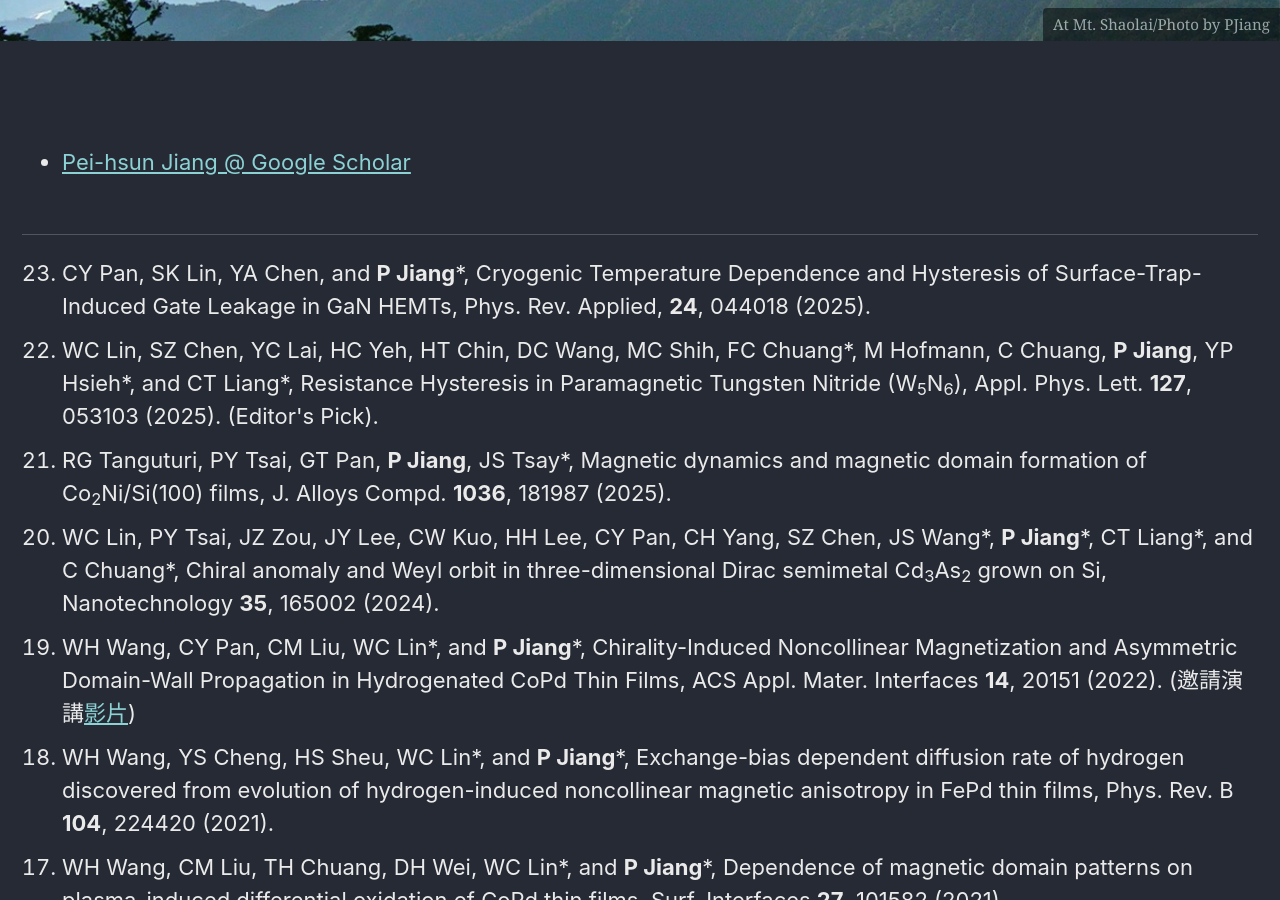
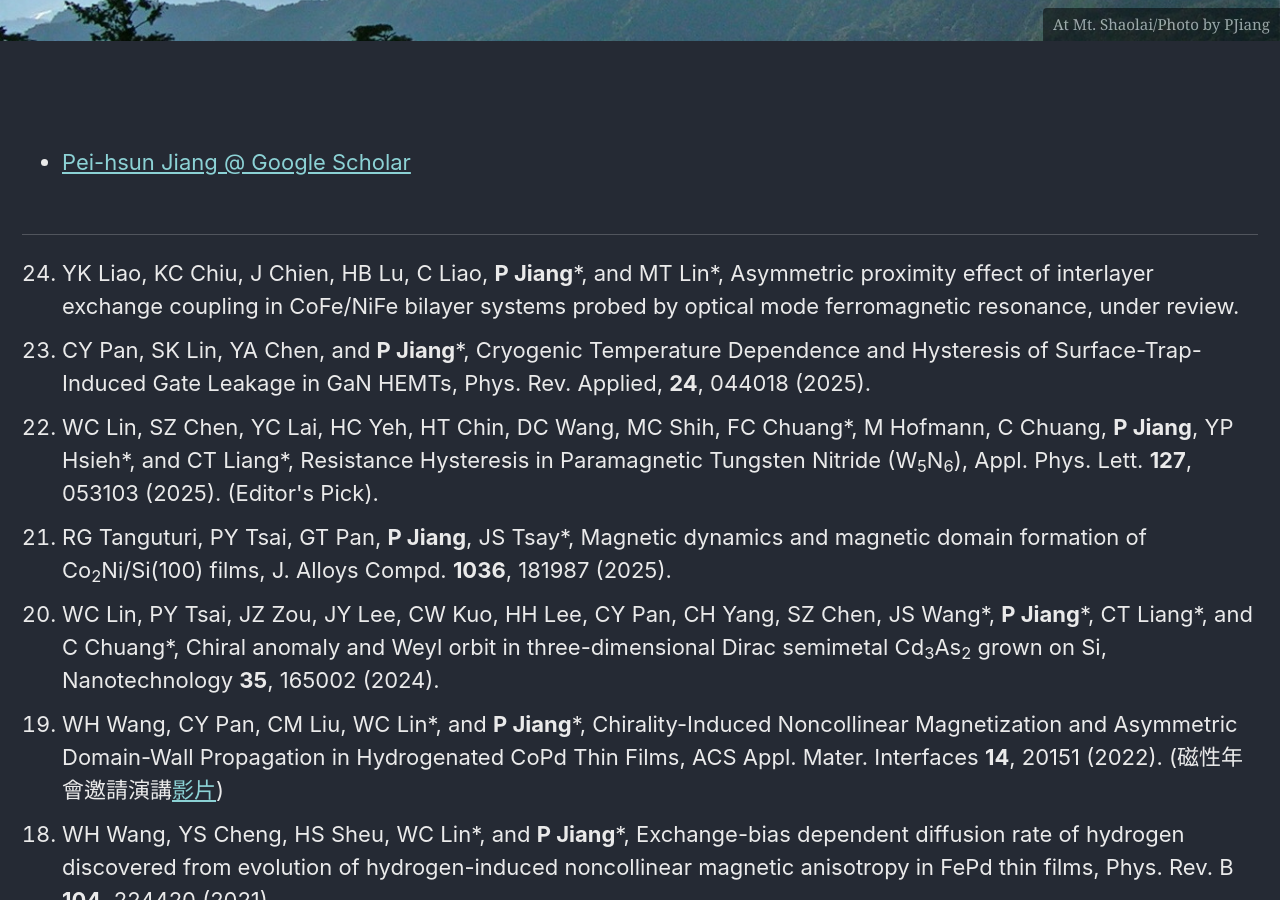
Before and after one commit to pjiang-ntnu/pjiang-ntnu.github.io, a Jekyll site: the page built from _pages/publications.md, in a window 1280 px wide and 900 px high, scrolled down 261 px. Built offline with Jekyll 4.4.1, drawn with Linux system fonts in a browser that asks for light colours; nearby versions of some CDN libraries; comment, search, counter and statistics services are not loaded.

Commit message:
Update publications.md

```diff
--- a/_pages/publications.md
+++ b/_pages/publications.md
@@ -33,6 +33,8 @@ referrerPolicy="no-referrer-when-downgrade"></a></div></noscript>
 ----------------------
 
 <ol reversed>
+<li> YK Liao, KC Chiu, J Chien, HB Lu, C Liao, <b>P Jiang</b>*, and MT Lin*, Asymmetric proximity effect of interlayer exchange coupling in CoFe/NiFe bilayer systems probed by optical mode ferromagnetic resonance, under review.
+
 <li> CY Pan, SK Lin, YA Chen, and <b>P Jiang</b>*, Cryogenic Temperature Dependence and Hysteresis of Surface-Trap-Induced Gate Leakage in GaN HEMTs, Phys. Rev. Applied, <b>24</b>, 044018 (2025).
 
 <li> WC Lin, SZ Chen, YC Lai, HC Yeh, HT Chin, DC Wang, MC Shih, FC Chuang*, M Hofmann, C Chuang, <b>P Jiang</b>, YP Hsieh*, and CT Liang*, Resistance Hysteresis in Paramagnetic Tungsten Nitride (W<sub>5</sub>N<sub>6</sub>), Appl. Phys. Lett. <b>127</b>, 053103 (2025). (Editor's Pick).
@@ -41,7 +43,7 @@ referrerPolicy="no-referrer-when-downgrade"></a></div></noscript>
 
 <li> WC Lin, PY Tsai, JZ Zou, JY Lee, CW Kuo, HH Lee, CY Pan, CH Yang, SZ Chen, JS Wang*, <b>P Jiang</b>*, CT Liang*, and C Chuang*, Chiral anomaly and Weyl orbit in three-dimensional Dirac semimetal Cd<sub>3</sub>As<sub>2</sub> grown on Si, Nanotechnology <b>35</b>, 165002 (2024).
 
-<li> WH Wang, CY Pan, CM Liu, WC Lin*, and <b>P Jiang</b>*, Chirality-Induced Noncollinear Magnetization and Asymmetric Domain-Wall Propagation in Hydrogenated CoPd Thin Films, ACS Appl. Mater. Interfaces <b>14</b>, 20151 (2022). (邀請演講<a href="https://drive.google.com/file/d/1fOm8GiVJSlHF7kvDjN13logfFPzAM3z9/view">影片</a>)
+<li> WH Wang, CY Pan, CM Liu, WC Lin*, and <b>P Jiang</b>*, Chirality-Induced Noncollinear Magnetization and Asymmetric Domain-Wall Propagation in Hydrogenated CoPd Thin Films, ACS Appl. Mater. Interfaces <b>14</b>, 20151 (2022). (磁性年會邀請演講<a href="https://drive.google.com/file/d/1Bm67TKpAgCeuRMwES01NhRWi29bmtQPM/view">影片</a>)
 
 <li> WH Wang, YS Cheng, HS Sheu, WC Lin*, and <b>P Jiang</b>*, Exchange-bias dependent diffusion rate of hydrogen discovered from evolution of hydrogen-induced noncollinear magnetic anisotropy in FePd thin films, Phys. Rev. B <b>104</b>, 224420 (2021).
 
```
